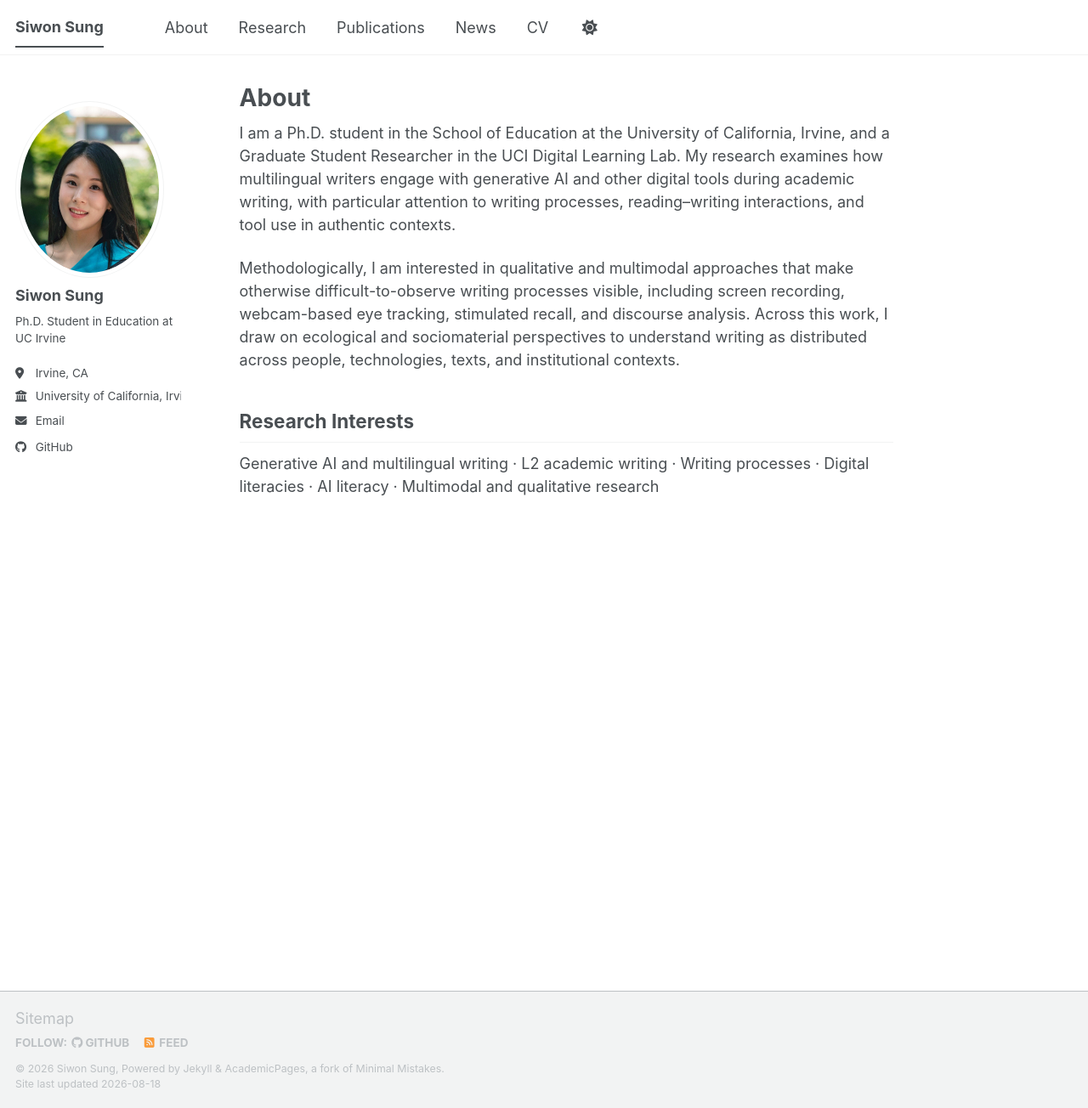
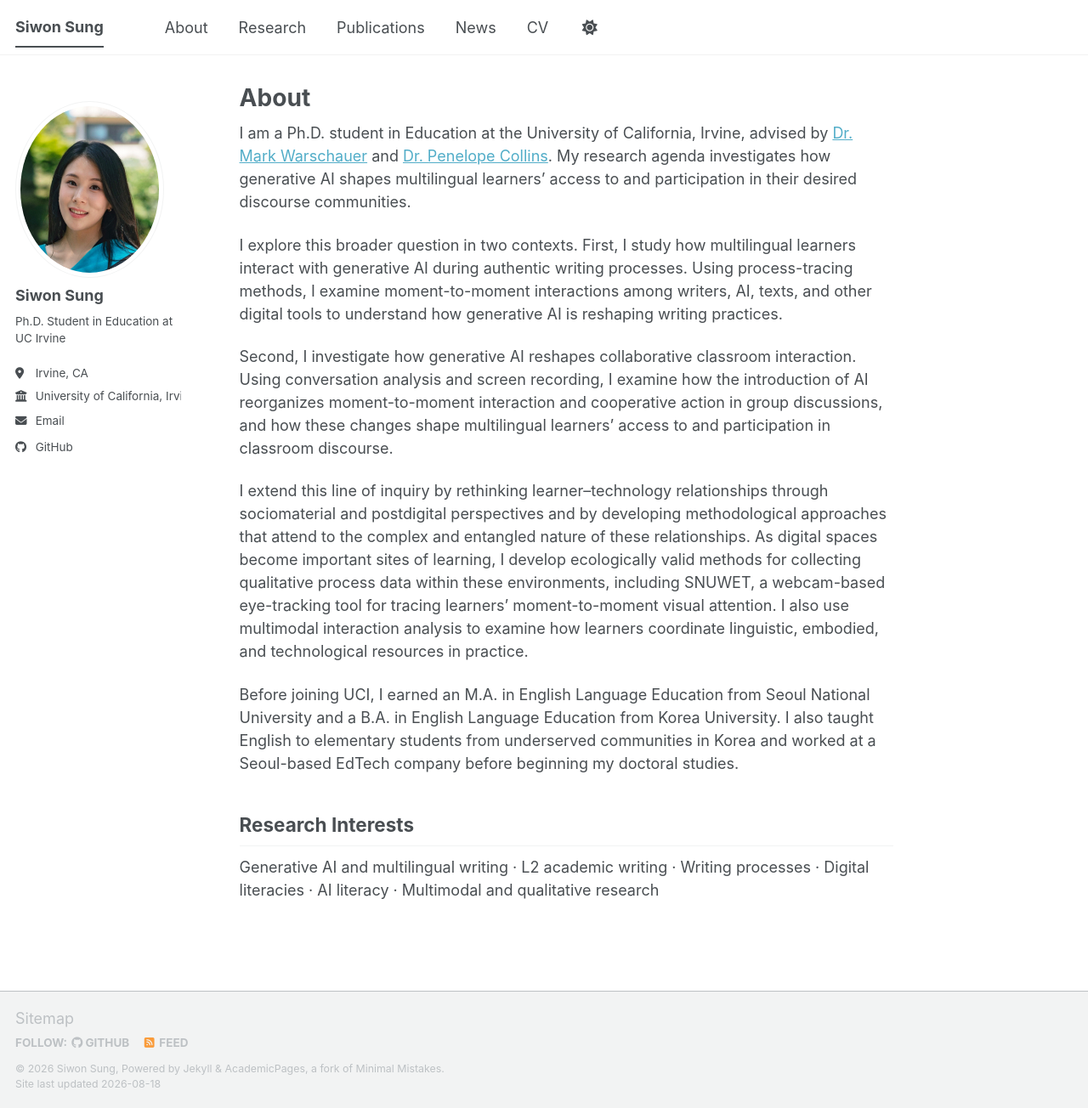
Before and after one commit to siwonsung/siwonsung.github.io, a Jekyll site: the page built from _pages/about.md, in a window 1280 px wide and 1304 px high. Shown: the whole window at 85% size. Built offline with Jekyll 4.4.1, drawn with Linux system fonts in a browser that asks for light colours; a script bundle is joined from its source files by our own code; library files that are not in the unit come from our copies.

Commit message:
Update About research bio

```diff
--- a/_pages/about.md
+++ b/_pages/about.md
@@ -7,9 +7,15 @@ redirect_from:
   - /about.html
 ---
 
-I am a Ph.D. student in the School of Education at the University of California, Irvine, and a Graduate Student Researcher in the UCI Digital Learning Lab. My research examines how multilingual writers engage with generative AI and other digital tools during academic writing, with particular attention to writing processes, reading–writing interactions, and tool use in authentic contexts.
+I am a Ph.D. student in Education at the University of California, Irvine, advised by [Dr. Mark Warschauer](http://markwarschauer.com/) and [Dr. Penelope Collins](https://sites.google.com/uci.edu/penelopecollins/home). My research agenda investigates how generative AI shapes multilingual learners’ access to and participation in their desired discourse communities.
 
-Methodologically, I am interested in qualitative and multimodal approaches that make otherwise difficult-to-observe writing processes visible, including screen recording, webcam-based eye tracking, stimulated recall, and discourse analysis. Across this work, I draw on ecological and sociomaterial perspectives to understand writing as distributed across people, technologies, texts, and institutional contexts.
+I explore this broader question in two contexts. First, I study how multilingual learners interact with generative AI during authentic writing processes. Using process-tracing methods, I examine moment-to-moment interactions among writers, AI, texts, and other digital tools to understand how generative AI is reshaping writing practices.
+
+Second, I investigate how generative AI reshapes collaborative classroom interaction. Using conversation analysis and screen recording, I examine how the introduction of AI reorganizes moment-to-moment interaction and cooperative action in group discussions, and how these changes shape multilingual learners’ access to and participation in classroom discourse.
+
+I extend this line of inquiry by rethinking learner–technology relationships through sociomaterial and postdigital perspectives and by developing methodological approaches that attend to the complex and entangled nature of these relationships. As digital spaces become important sites of learning, I develop ecologically valid methods for collecting qualitative process data within these environments, including SNUWET, a webcam-based eye-tracking tool for tracing learners’ moment-to-moment visual attention. I also use multimodal interaction analysis to examine how learners coordinate linguistic, embodied, and technological resources in practice.
+
+Before joining UCI, I earned an M.A. in English Language Education from Seoul National University and a B.A. in English Language Education from Korea University. I also taught English to elementary students from underserved communities in Korea and worked at a Seoul-based EdTech company before beginning my doctoral studies.
 
 ## Research Interests
 
```
